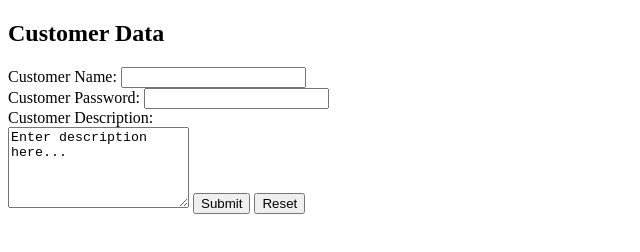
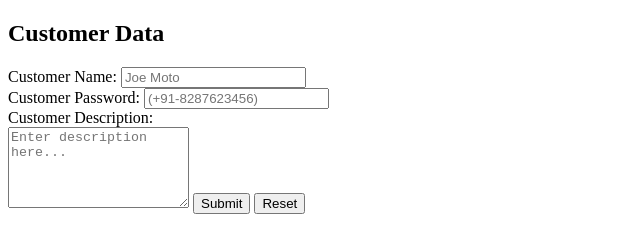
Before and after one commit to NSAjay2279/Frontend, a plain HTML site: page hello.html in a window 1280 px wide. Shown: the whole page, without its empty margins (0-640 px from the left). Drawn offline with Linux system fonts and the light colour scheme.

Commit message:
Fri, Mar 8, 2024, 11:30 PM +05:30

```diff
--- a/hello.html
+++ b/hello.html
@@ -17,10 +17,10 @@
     <body>
         <form name="customerData">
             <h2>Customer Data</h2>
-            Customer Name:  <input type="text" name="name"><br />
-            Customer Password: <input type="password" name="phone"><br />
+            Customer Name:  <input type="text" placeholder="Joe Moto" name="name"><br />
+            Customer Password: <input type="password" placeholder="(+91-8287623456)"name="phone"><br />
             Customer Description: <br />
-            <textarea rows = "5" column = "50" placeholdername = "description">Enter description here...</textarea>
+            <textarea rows = "5" column = "50" placeholder="Enter description here..." name = "description"></textarea>
                             <input type="button" value="Submit" onclick="showData()">
                             <input type="reset">
         </form>
```
